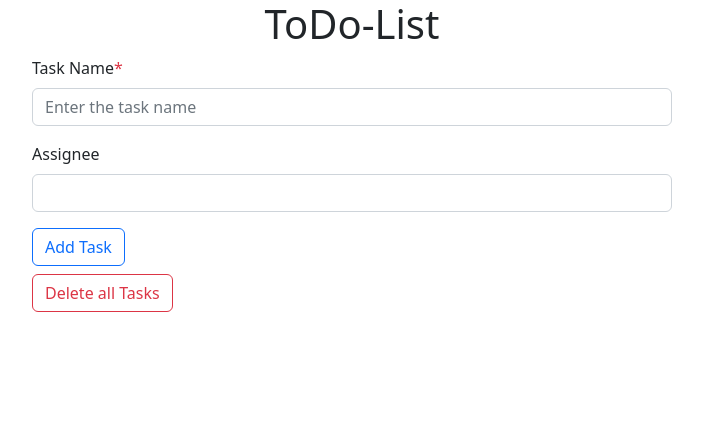
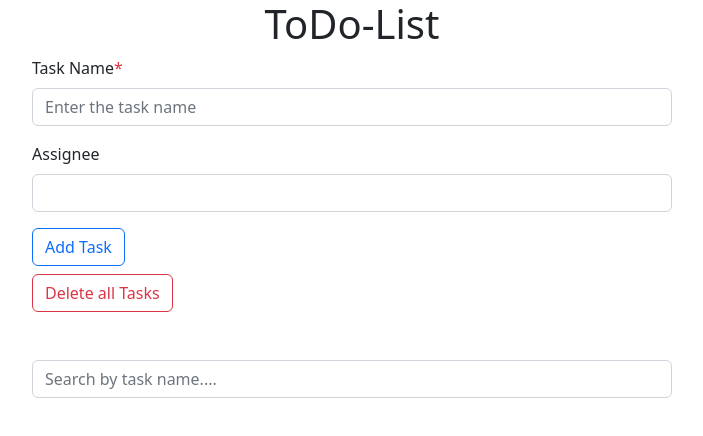
Before and after one commit to MohammadHalaweh7/ToDoList-Task3, a plain HTML site: page index.html in a window 1280 px wide. Shown: the whole page, without its empty margins (288-991 px from the left). Drawn offline with nearby package versions, Linux system fonts and the light colour scheme; some packages are replaced by stand-ins of ours; a script that the page names is missing.

Commit message:
Create search filed

```diff
--- a/assets/js/main.js
+++ b/assets/js/main.js
@@ -116,3 +116,29 @@ deleteAllButton.onclick = function () {
     }
   });
 };
+
+// Search function
+function search(e) {
+  var result = "";
+  for (let i = 0; i < tasksArray.length; i++) {
+    if (tasksArray[i].name.toLowerCase().includes(e.value.toLowerCase())) {
+      result += `
+          <div class="taskDiv d-flex justify-content-between">
+
+          <div class="taskAndAssignee">
+          <p class="taskNamePara pb-2">${tasksArray[i].name}</p>
+          <p class="assigneePara">${tasksArray[i].assignee}</p>
+          </div>
+
+          <div class="icons">
+          <a onclick="deleteTask(${i})" class="deleteIcon mb-3 d-block text-danger fs-5" href="#"><i class="fa fa-trash" aria-hidden="true"></i></a>
+          <a class="readIcon d-block text-success fs-5" href="#"><i class="fa fa-check-circle" aria-hidden="true"></i></a>
+          </div>
+
+          </div>
+
+          `;
+    }
+  }
+  tasksData.innerHTML = result;
+}
--- a/index.html
+++ b/index.html
@@ -51,6 +51,7 @@
             <div class="d-block mt-2">
                 <button type="button" id="deleteAllButton" class="btn btn-outline-danger">Delete all Tasks </button>
             </div>
+            <input id="" type="search" onkeyup="search(this)" placeholder="Search by task name.... " class="form-control mt-5">
         </div>
 
         <!-- ------------------------------------------------------------------------------------------------------------- -->
```
